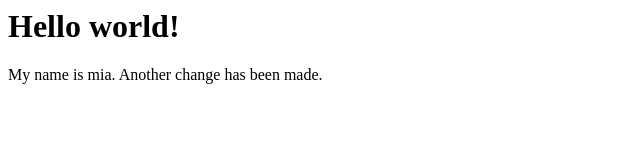
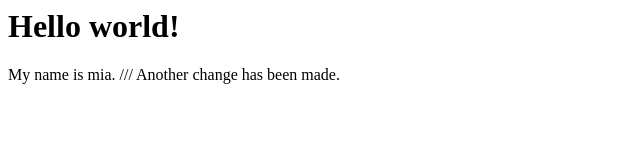
Before and after one commit to miafinki/blueocean, a plain HTML site: page index.html in a window 1280 px wide. Shown: the full height of the page, 0-640 px from the left. Drawn offline with Linux system fonts and the light colour scheme.

Commit message:
index.html file changed

```diff
--- a/index.html
+++ b/index.html
@@ -1,4 +1,3 @@
 <h1>Hello world!</h1>
-<p>My name is mia.
-	Another change has been made.
+<p>My name is mia. /// Another change has been made.
 </p>
```
